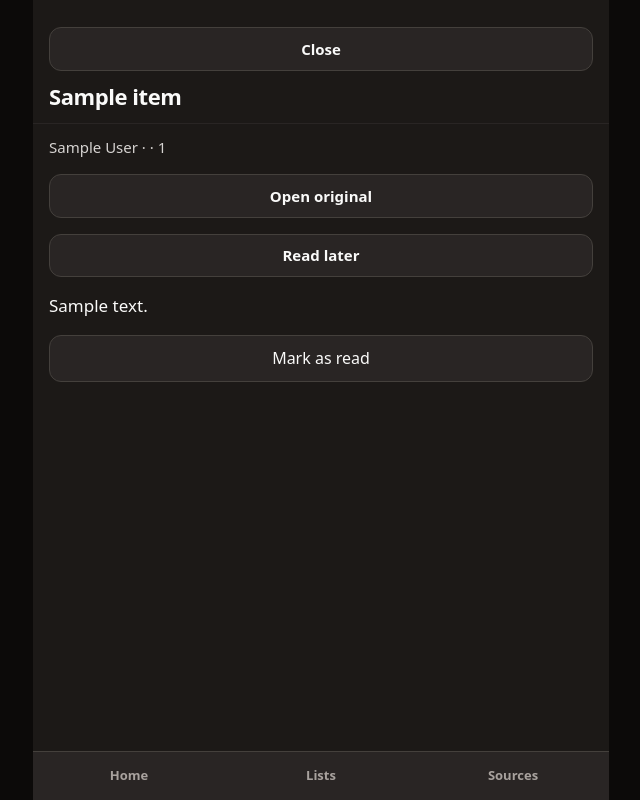
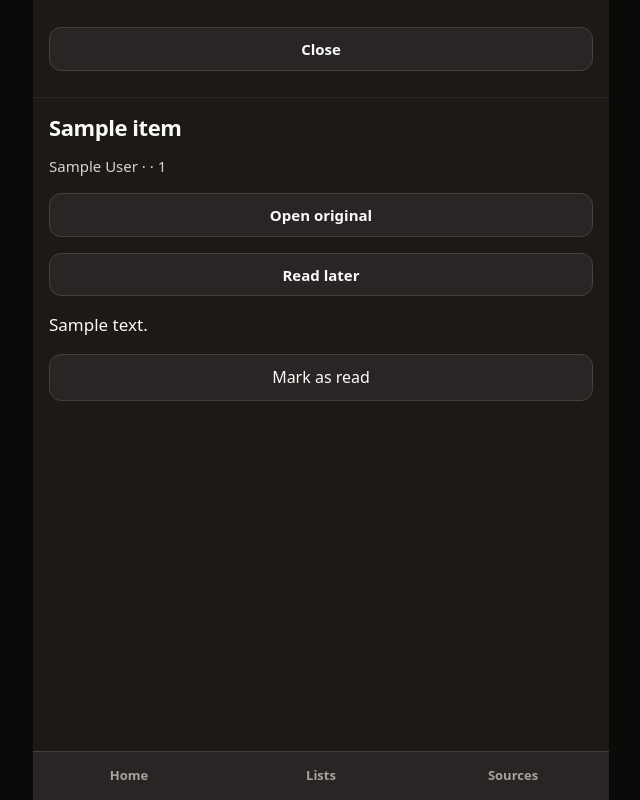
Before and after one commit to GabZech/reader, a Python web app: template app/templates/item.html in a window 1280 px wide. Shown: the whole page, without its empty margins (319-959 px from the left). Run offline with Jinja, Linux system fonts and the light colour scheme; the template is opened without the code that fills it: most values are stand-ins (such as "Sample title", 1, 10 or a date in 2020).

Commit message:
fix article: keep only the Close button pinned, not the title
The sticky header was pinning the whole block, including the article
title. Split it: the Close button is its own sticky bar, the title
stays in the normal flow and scrolls away with the rest of the article.

Co-Authored-By: Claude Sonnet 5 <noreply@anthropic.com>
Claude-Session: https://claude.ai/code/session_01Qn34AijLo5Mq2SZjAzbDRK

```diff
--- a/app/templates/item.html
+++ b/app/templates/item.html
@@ -1,10 +1,12 @@
 {% extends "base.html" %}
 {% block title %}{{ item.title }}{% endblock %}
 {% block body %}
-      <header class="top article-top">
+      <div class="article-top">
         <div class="actions">
           <a href="{{ back }}">Close</a>
         </div>
+      </div>
+      <header class="top">
         <h1>{{ item.title }}</h1>
       </header>
       <p class="lede">{{ item.author or item.source_title }}{% if item.published_at %} · {{ format_when(item.published_at) }}{% endif %}{% if item.word_count %} · {{ reading_length(item.word_count) }}{% endif %}</p>
```
